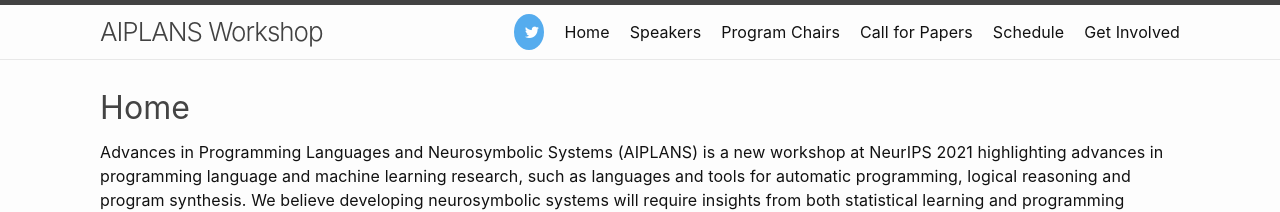
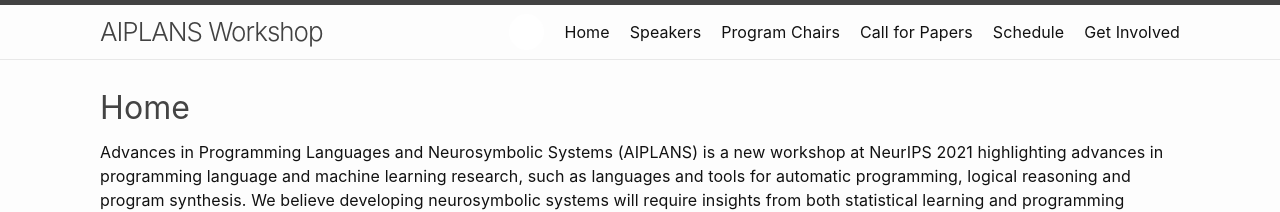
Before and after one commit to aiplans/aiplans.github.io, a Jekyll site: the page built from index.md, in a window 1280 px wide. Shown: the top 212 px of the page. Built offline with Jekyll 4.4.1, drawn with Linux system fonts in a browser that asks for light colours.

Commit message:
update fa-twitter style

```diff
--- a/assets/css/workshop.css
+++ b/assets/css/workshop.css
@@ -99,8 +99,8 @@
 
 .fa {
     padding: 10px;
-    font-size: 45px;
-    width: 30px;
+    font-size: 50px;
+    width: 35px;
     text-align: center;
     text-decoration: none;
     margin: 0px 20px;
@@ -108,6 +108,6 @@
 }
 
 .fa-twitter {
-    background: #55ACEE;
+    background: #FFFFFF;
     color: white;
 }
```
